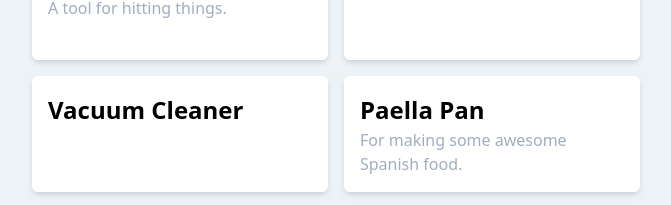
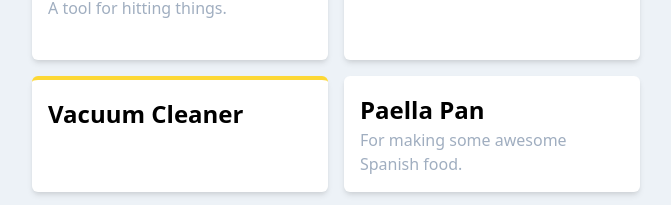
Before and after one commit to dillonfagan/willow, a Svelte app: page / in a window 1280 px wide. Shown: the part 926-1131 px from the top of the page, without its empty margins (304-975 px from the left). Built offline with nearby package versions, Linux system fonts and the light colour scheme.

Commit message:
Add featured prop to Card

```diff
--- a/src/App.svelte
+++ b/src/App.svelte
@@ -42,7 +42,7 @@
 						<Text subtle>A tool for hitting things.</Text>
 					</Container>
 				</Card>
-				<Card>
+				<Card featured>
 					<Container>
 						<Title>Vacuum Cleaner</Title>
 					</Container>
--- a/src/components/Card.svelte
+++ b/src/components/Card.svelte
@@ -1,3 +1,15 @@
-<div class="overflow-hidden bg-white flex flex-col space-y-2 rounded-md shadow-md">
+<script>
+    export let featured = false;
+</script>
+
+<div class:featured class="overflow-hidden bg-white flex flex-col space-y-2 rounded-md shadow-md">
     <slot />
 </div>
+
+<style>
+    div.featured {
+        @apply rounded-b-md;
+        @apply border-t-4;
+        @apply border-primary;
+    }
+</style>
```
